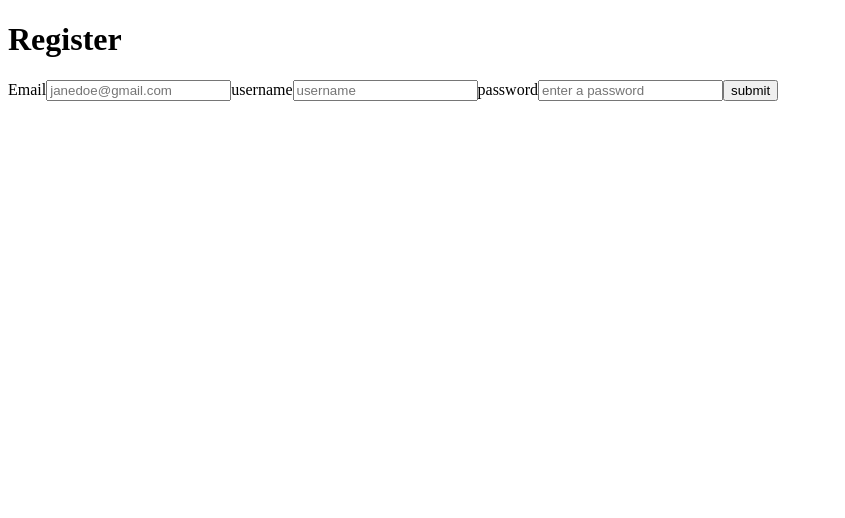
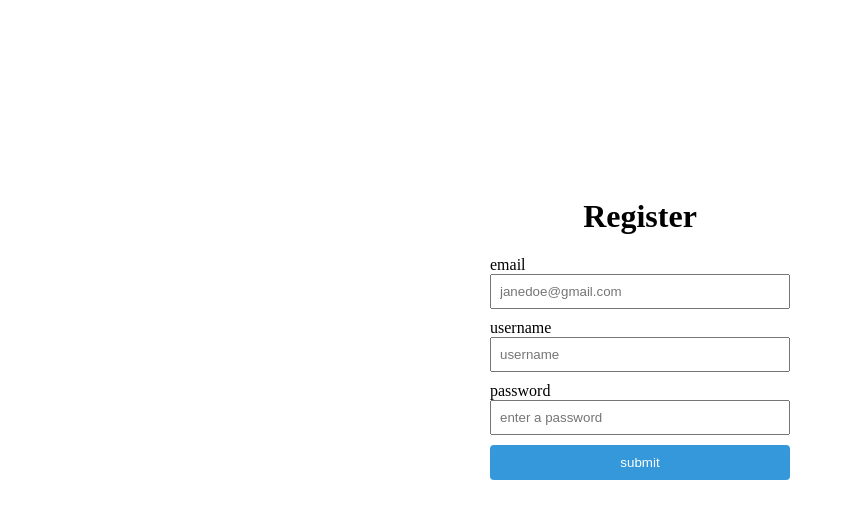
Before and after one commit to Code-the-Dream-School/ee-prac-team4-front, a React (Create React App) app: page /register in a window 1280 px wide. Shown: the top 518 px of the page, without its empty margins (0-845 px from the left). Built offline with nearby package versions, Linux system fonts and the light colour scheme.

Commit message:
PRACT_53_center_register_form

```diff
--- /dev/null
+++ b/src/pages/register/Register.css
@@ -0,0 +1,32 @@
+.registerPage {
+    display: flex;
+    flex-direction: column;
+    align-items: center;
+    justify-content: center;
+    height: 80vh; /* Set the height of the container to 80% of the viewport height */
+  }
+
+  .registerContainer {
+    width: 300px; /* Adjust the width of the form container as needed */
+  }
+
+  .inputField {
+    width: 100%;
+    margin-bottom: 10px;
+    padding: 8px;
+    box-sizing: border-box;
+  }
+
+  .submitButton {
+    width: 100%;
+    padding: 10px;
+    background-color: #3498db;
+    color: #fff;
+    border: none;
+    border-radius: 4px;
+    cursor: pointer;
+  }
+
+  .submitButton:hover {
+    background-color: #2980b9;
+  }
--- a/src/pages/register/Register.js
+++ b/src/pages/register/Register.js
@@ -1,4 +1,5 @@
 import React, { useState } from "react";
+import "./Register.css";
 
 function Register() {
   const [newEmail, setNewEmail] = useState("");
@@ -50,7 +51,7 @@ function Register() {
         className="registerContainer"
       >
         <label>
-          Email
+          email
           <input
             type="email"
             placeholder="janedoe@gmail.com"
```
